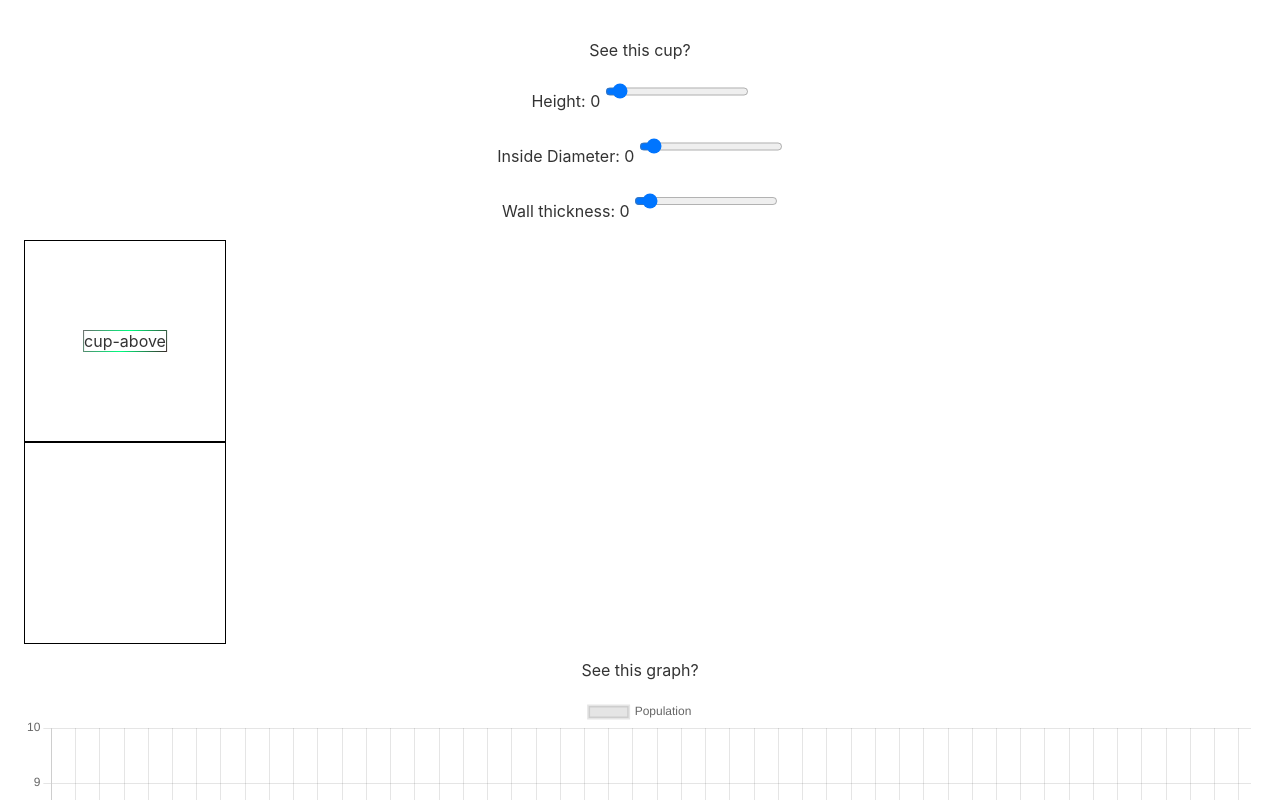
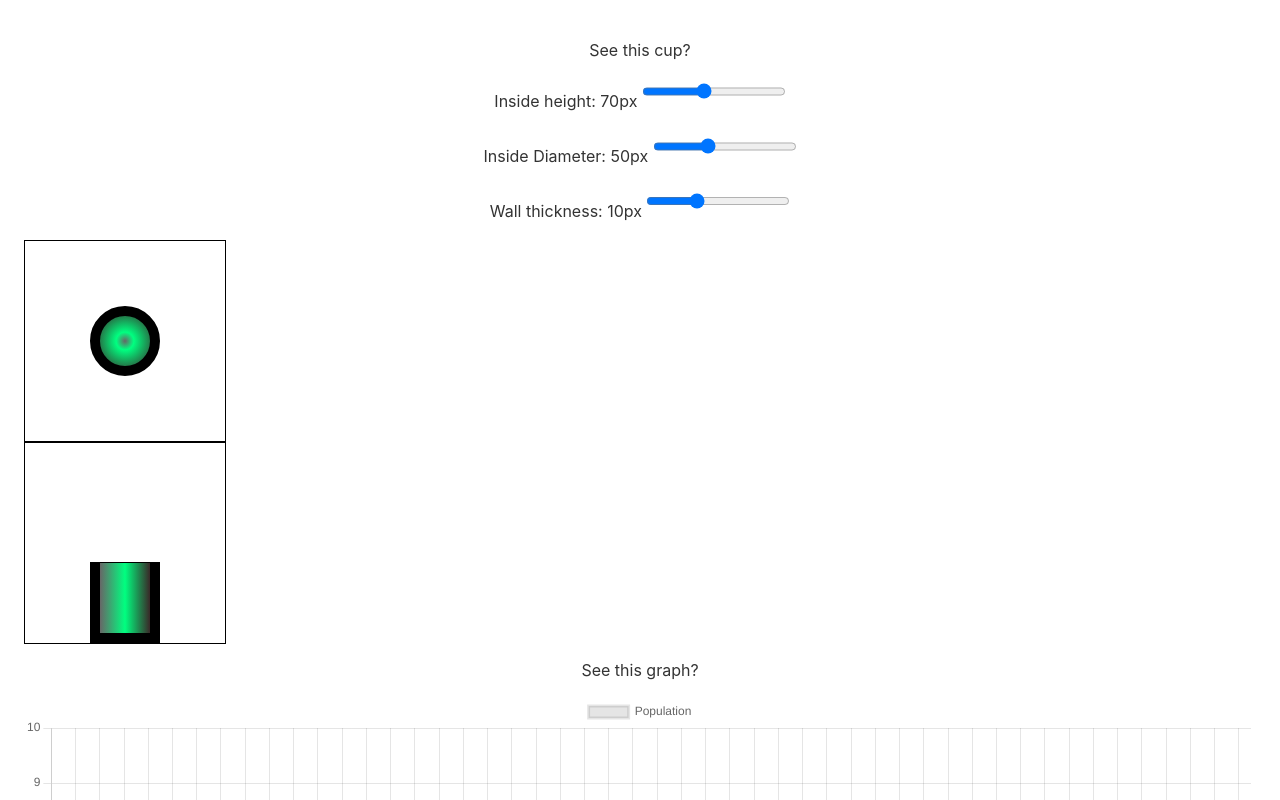
Before and after one commit to EmilNilsson12/svelte-projekt, a Svelte app: page / in a window 1280 px wide. Shown: the top 800 px of the page. Built offline with nearby package versions, Linux system fonts and the light colour scheme.

Commit message:
Style cup from above

```diff
--- a/src/Components/GraphView.svelte
+++ b/src/Components/GraphView.svelte
@@ -10,9 +10,9 @@
 		getArr100,
 	} from './getArrays.js';
 
-	let rangeValueHeight = '0';
-	let rangeValueDia = '0';
-	let rangeValueThickness = '0';
+	let rangeValueHeight = '70';
+	let rangeValueDia = '50';
+	let rangeValueThickness = '10';
 
 	let djurValue = '';
 	let djurAntalValue = '';
@@ -86,8 +86,7 @@
 <main>
 	<p>See this cup?</p>
 	<p>
-		Height: {rangeValueHeight}
-
+		Inside height: {rangeValueHeight}px
 		<input
 			on:input={handleChange('height')}
 			on:change={handleChange('height')}
@@ -96,11 +95,11 @@
 			name="volume"
 			bind:value={rangeValueHeight}
 			min="0"
-			max="100"
+			max="170"
 		/>
 	</p>
 	<p>
-		Inside Diameter: {rangeValueDia}
+		Inside Diameter: {rangeValueDia}px
 		<input
 			on:input={handleChange('diameter')}
 			on:change={handleChange('diameter')}
@@ -109,12 +108,11 @@
 			name="volume"
 			bind:value={rangeValueDia}
 			min="0"
-			max="100"
+			max="140"
 		/>
 	</p>
 	<p>
-		Wall thickness: {rangeValueThickness}
-
+		Wall thickness: {rangeValueThickness}px
 		<input
 			on:input={handleChange('thickness')}
 			on:change={handleChange('thickness')}
@@ -122,14 +120,20 @@
 			id="volume"
 			name="volume"
 			bind:value={rangeValueThickness}
-			min="0"
-			max="100"
+			min="1"
+			max="30"
 		/>
 	</p>
 
 	<div class="cup-views-container">
 		<div class="cup-view">
-			<div class="cup-above cup">cup-above</div>
+			<div
+				class="cup-above cup"
+				style={`
+				height: ${rangeValueDia}px;
+				width: ${rangeValueDia}px;
+				border-width: ${rangeValueThickness}px;`}
+			/>
 		</div>
 		<div class="cup-view">
 			<div
@@ -172,25 +176,14 @@
 	canvas {
 		display: block;
 	}
-
 	.cup {
 		border: 1px solid black;
 		position: absolute;
-
-		border-image-slice: 1;
-		border-style: solid;
-		border-image-source: linear-gradient(
-			115deg,
-			rgba(103, 103, 103, 1) 0%,
-			rgba(0, 255, 128, 1) 50%,
-			rgba(57, 39, 39, 1) 100%
-		);
 	}
 	.cup-front {
 		bottom: 0;
 		left: 50%;
 		transform: translateX(-50%);
-		background: rgb(103, 103, 103);
 		background: linear-gradient(
 			90deg,
 			rgba(103, 103, 103, 1) 0%,
@@ -202,6 +195,12 @@
 		left: 50%;
 		top: 50%;
 		transform: translate(-50%, -50%);
+		background: radial-gradient(
+			rgba(103, 103, 103, 1) 0%,
+			rgba(0, 255, 128, 1) 25%,
+			rgba(57, 39, 39, 1) 100%
+		);
+		border-radius: 999px;
 	}
 	.cup-view {
 		height: 200px;
```
